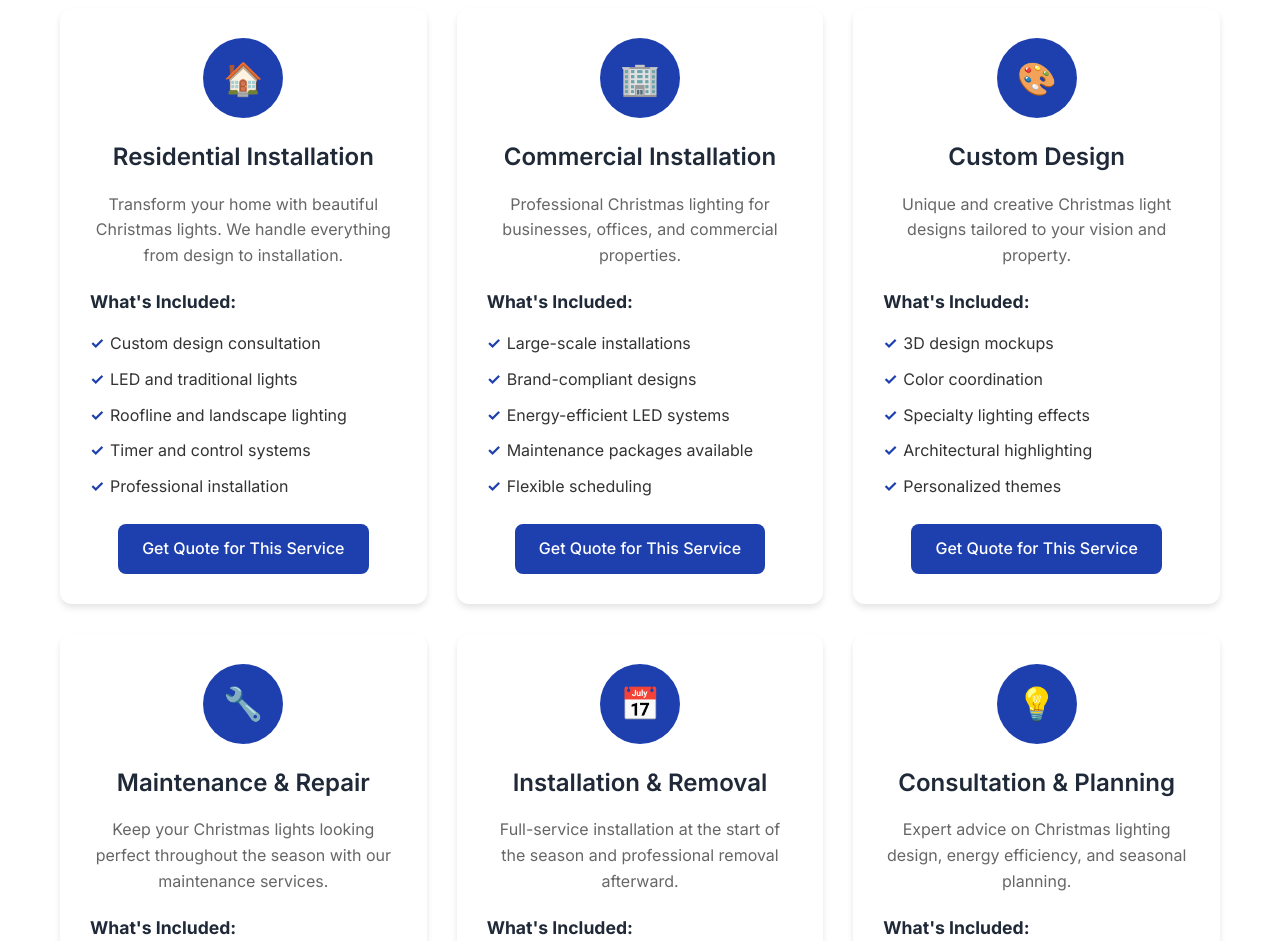
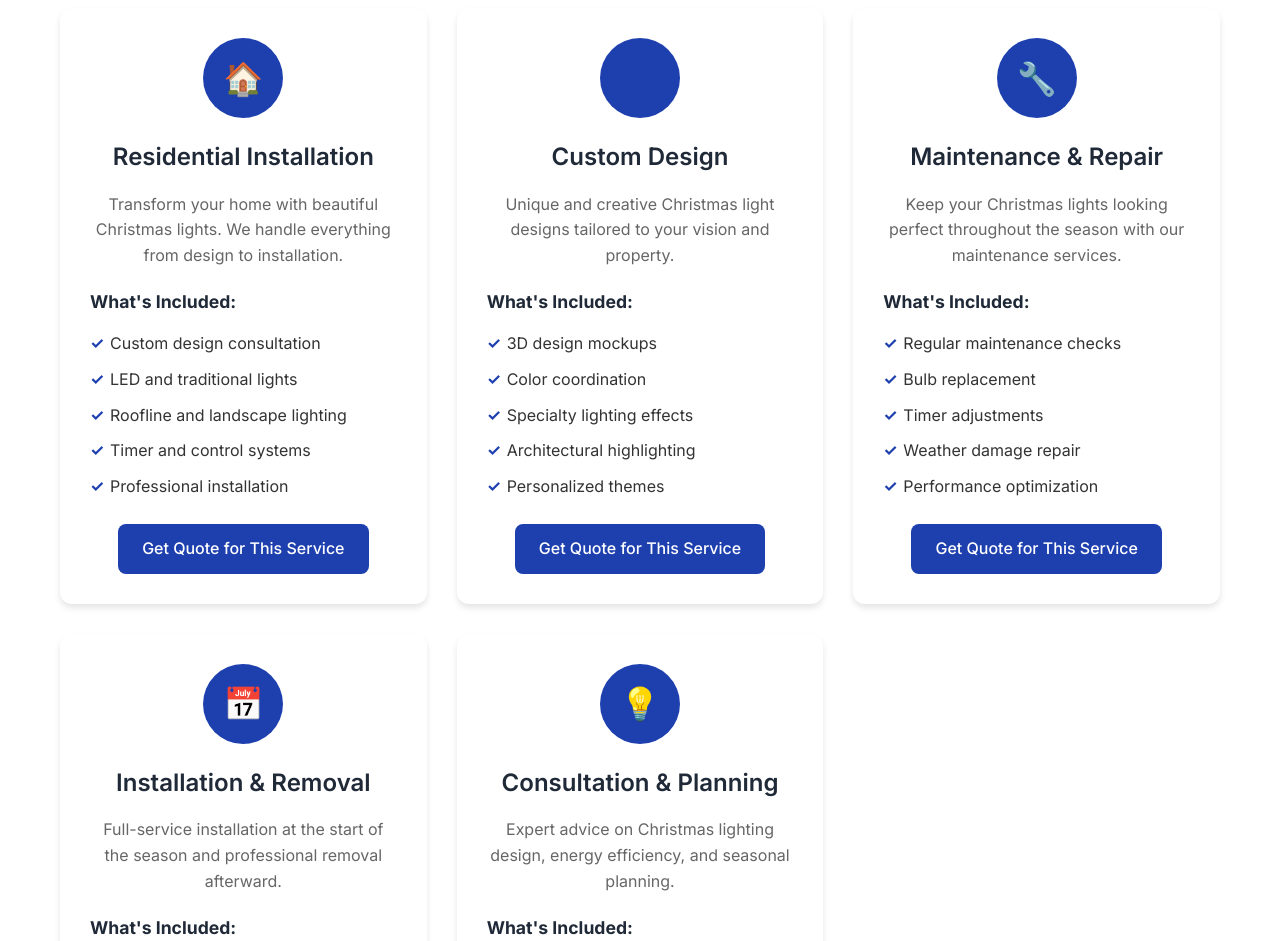
Before and after one commit to kimani-19/Updown-Lighting-Website, a React (Create React App) app in the folder client/: page /services in a window 1280 px wide. Shown: the part 980-1921 px from the top of the page. Built offline with nearby package versions, Linux system fonts and the light colour scheme; the HTML template or start-up script is replaced by a standard one.

Commit message:
Remove Commercial Installation from Services

```diff
--- a/client/src/pages/Services.js
+++ b/client/src/pages/Services.js
@@ -16,19 +16,7 @@ const Services = () => {
       ],
     },
     {
-      icon: '🏢',
-      title: 'Commercial Installation',
-      description: 'Professional Christmas lighting for businesses, offices, and commercial properties.',
-      features: [
-        'Large-scale installations',
-        'Brand-compliant designs',
-        'Energy-efficient LED systems',
-        'Maintenance packages available',
-        'Flexible scheduling'
-      ],
-    },
-    {
-      icon: '🎨',
+      icon: '',
       title: 'Custom Design',
       description: 'Unique and creative Christmas light designs tailored to your vision and property.',
       features: [
```
